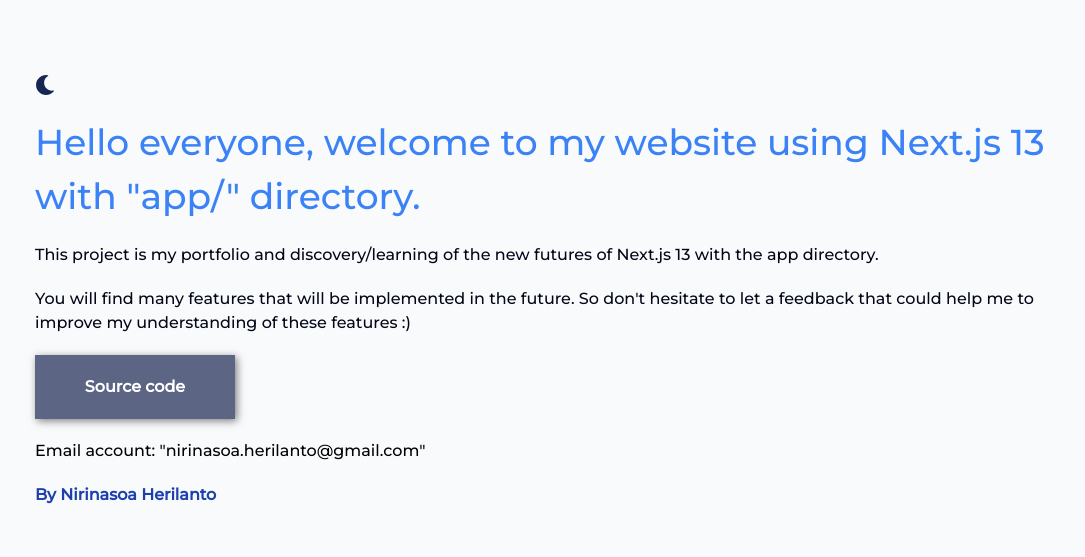
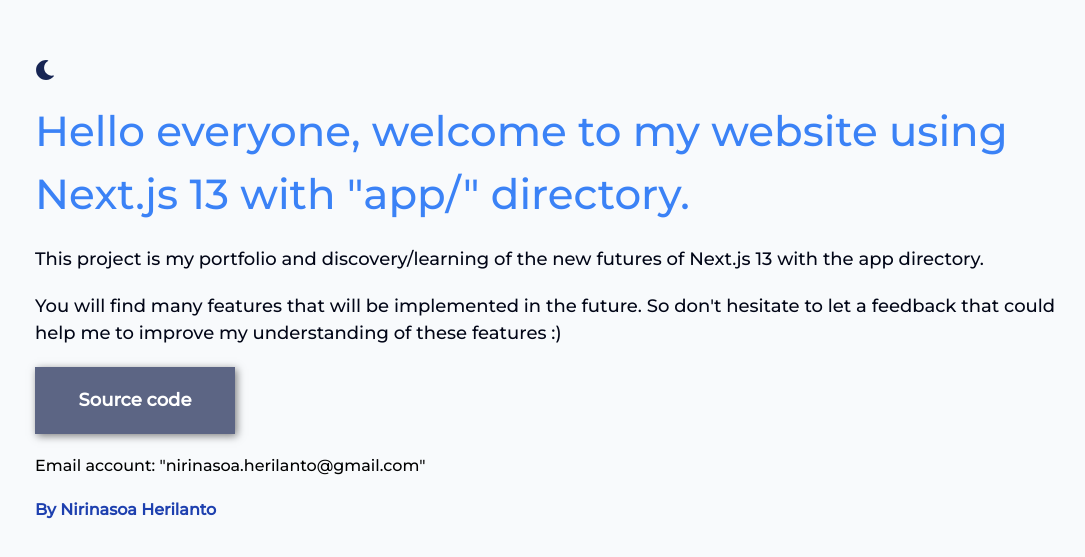
Before and after one commit to nirinasoa-herilanto/portfolio, a Next.js app: page / in a window 1280 px wide. Shown: the part 109-666 px from the top of the page, without its empty margins (93-1178 px from the left). Built offline with nearby package versions, Linux system fonts and the light colour scheme.

Commit message:
style: update font-size on title and paragraph ...

```diff
--- a/styles/globals.css
+++ b/styles/globals.css
@@ -18,11 +18,11 @@
     font-size: 28px;
 
     @screen md {
-      font-size: 32px;
+      font-size: 36px;
     }
 
     @screen lg {
-      font-size: 36px;
+      font-size: 42px;
     }
   }
 
@@ -30,6 +30,10 @@
   li {
     @apply text-slate-950 dark:text-slate-400;
     font-size: 16px;
+
+    @screen md {
+      font-size: 18px;
+    }
   }
 
   ul {
@@ -38,6 +42,11 @@
 
   a {
     @apply text-blue-800 dark:text-white;
+    font-size: 16px;
     text-decoration: none;
+
+    @screen md {
+      font-size: 18px;
+    }
   }
 }
```
